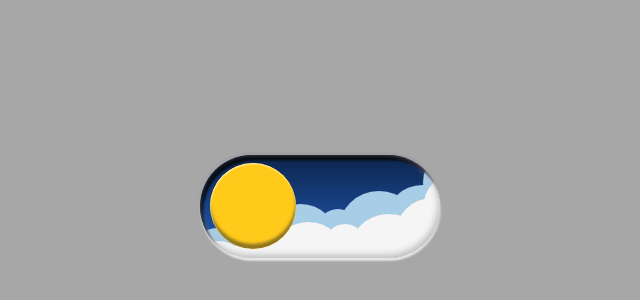
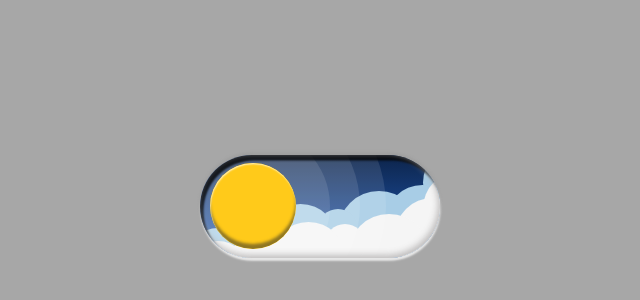
Before and after one commit to dsdyaz/fancy-toggle, a React (Vite) app: page / in a window 1280 px wide. Shown: the part 194-494 px from the top of the page, without its empty margins (320-960 px from the left). Built offline with nearby package versions, Linux system fonts and the light colour scheme.

Commit message:
fixed id names

```diff
--- a/src/circle/circle.jsx
+++ b/src/circle/circle.jsx
@@ -10,7 +10,7 @@ export default function Circle() {
         <div className="circle__background-wrapper circle__background-wrapper_off">
           <div
             className="circle__background circle__background_off"
-            id="circle--off"
+            id="circle_off"
           >
             <div className="circle__inner-circle circle__inner-circle_top" />
             <div className="circle__inner-circle circle__inner-circle_mid" />
@@ -18,9 +18,9 @@ export default function Circle() {
           </div>
         </div>
       </div>
-      <div className="halo halo--inner" />
-      <div className="halo halo--middle" />
-      <div className="halo halo--outer" />
+      <div className="halo halo_inner" />
+      <div className="halo halo_middle" />
+      <div className="halo halo_outer" />
     </div>
   )
   return variant
--- a/src/toggle/toggle.jsx
+++ b/src/toggle/toggle.jsx
@@ -13,7 +13,7 @@ export default function Toggle() {
       : "translateX(-100px)"
     const darkCircleDelay = isOff ? "0.1s" : "0"
     const circle = document.getElementById("circle")
-    const darkCircle = document.getElementById("circle--off")
+    const darkCircle = document.getElementById("circle_off")
     const background = document.getElementById("toggle__background")
     background.style.transform = backgroundAnimation
     darkCircle.style.transform = darkCircleAnimation
```
